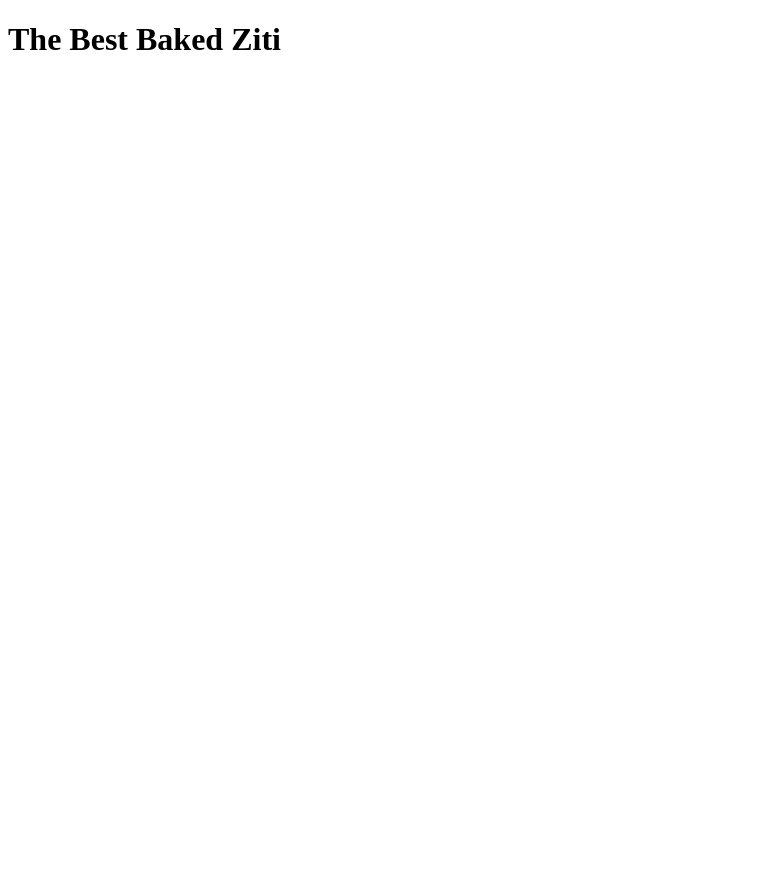
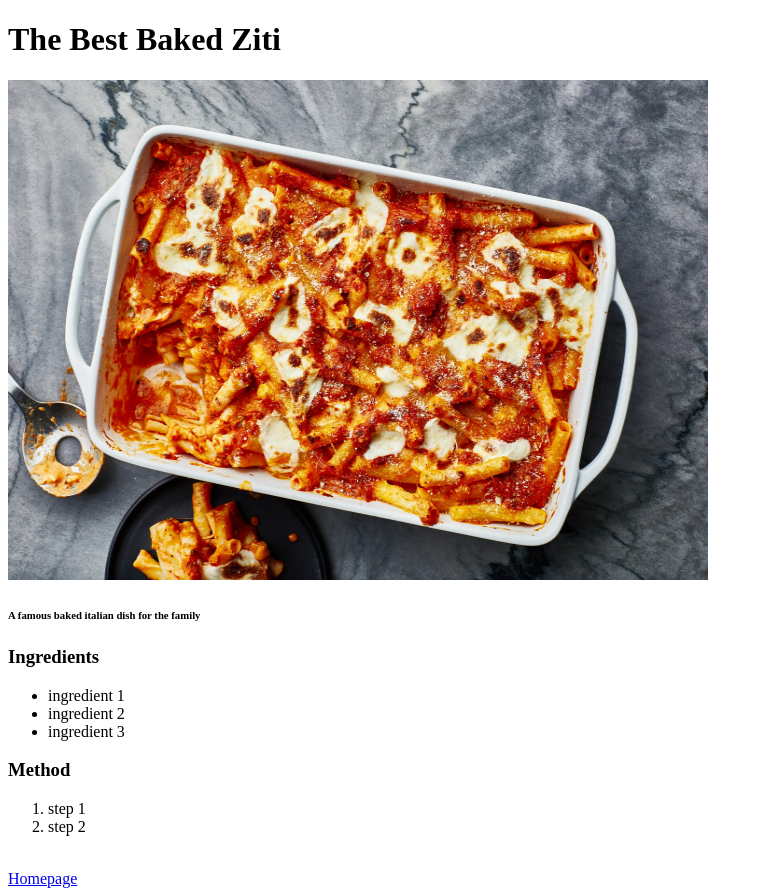
Before and after one commit to BenWakelin/odin-recipes, a plain HTML site: page recipes/baked_ziti.html in a window 1280 px wide. Shown: the whole page, without its empty margins (0-763 px from the left). Before the commit the page ends 800 px from the top, so only its background shows below. Drawn offline with Linux system fonts and the light colour scheme.

Commit message:
added recipe links and built out recipe page

```diff
--- a/recipes/baked_ziti.html
+++ b/recipes/baked_ziti.html
@@ -8,5 +8,20 @@
 </head>
 <body>
     <h1>The Best Baked Ziti</h1>
+    <img src="./image2.webp" alt="italian baked ziti" style="height: 500px; width: 700px;">
+    <h6>A famous baked italian dish for the family</h6>
+    <h3>Ingredients</h3>
+    <ul>
+        <li>ingredient 1</li>
+        <li>ingredient 2</li>
+        <li>ingredient 3</li>
+    </ul>
+    <h3>Method</h3>
+    <ol>
+        <li>step 1</li>
+        <li>step 2</li>
+    </ol>
+    <br>
+<a href="../../index.html">Homepage</a>
 </body>
 </html>
```
Also changed, not shown: index.html (+5 -1 lines), recipes/image2.webp (added).
